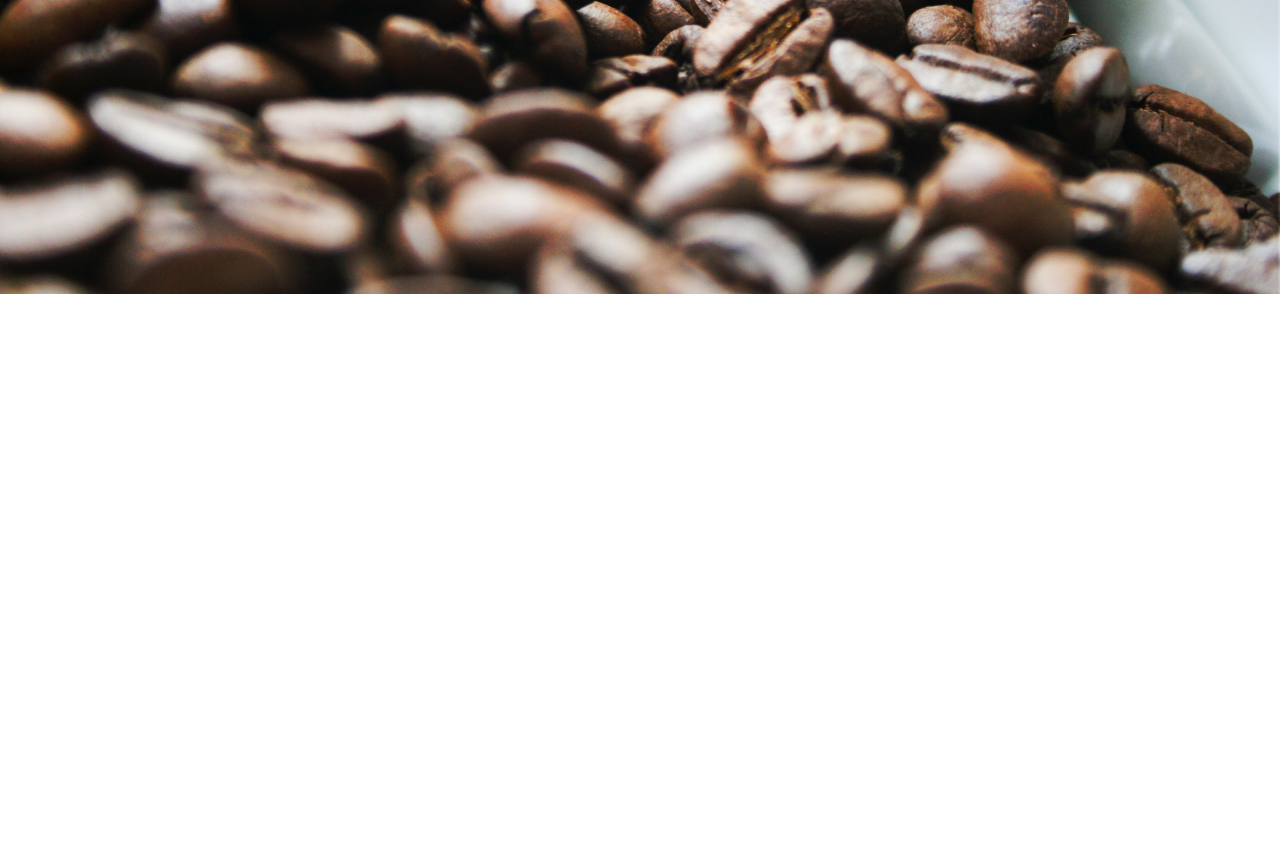
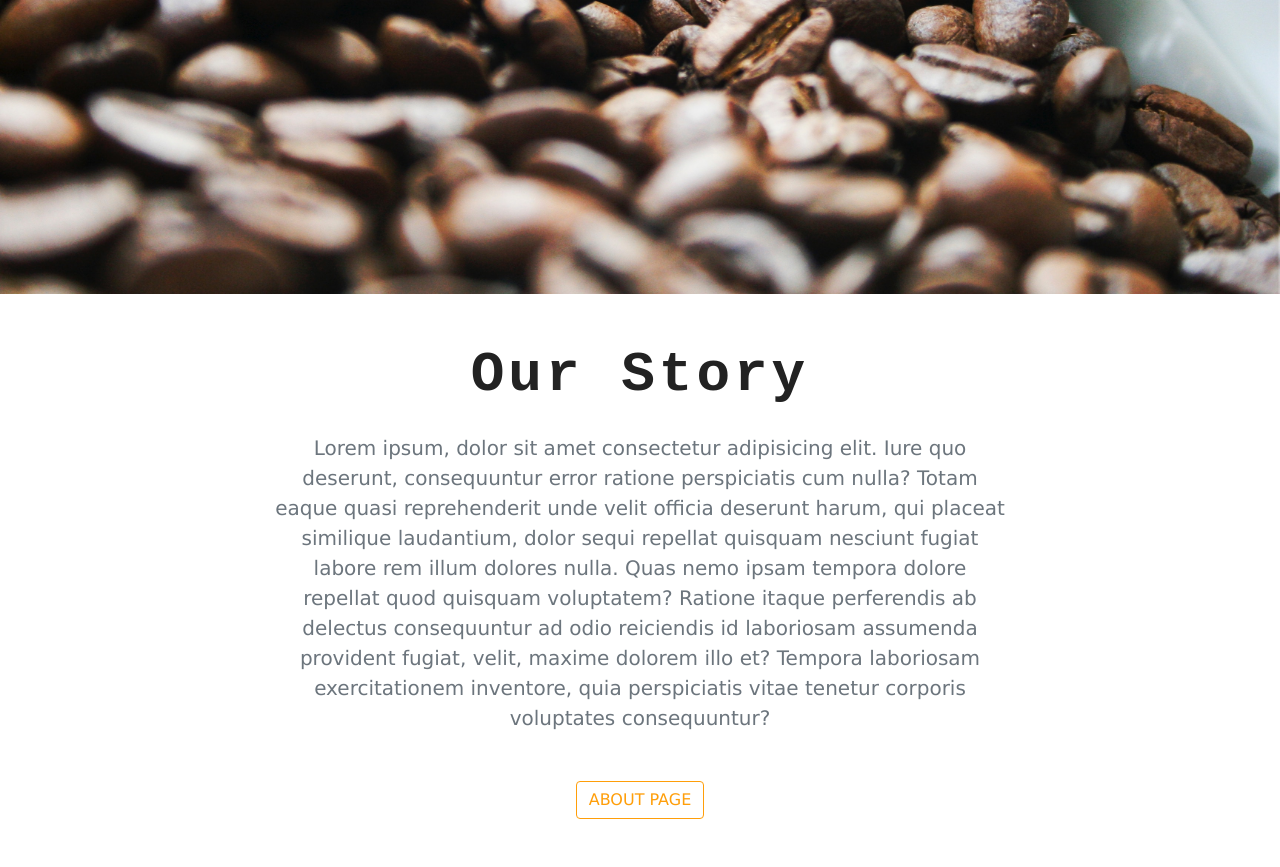
Before and after one commit to epratt86/gatsby-coffee, a Gatsby site: page / in a window 1280 px wide. Shown: the part 500-1367 px from the top of the page. Before the commit the page ends 800 px from the top, so only its background shows below. Built offline with nearby package versions, Linux system fonts and the light colour scheme; Gatsby itself is replaced by a stand-in of ours.

Commit message:
info home component, navigation container

```diff
--- a/src/components/Globals/Navbar.js
+++ b/src/components/Globals/Navbar.js
@@ -31,7 +31,8 @@ export default class Navbar extends Component {
 
   render() {
     return (
-      <nav className="navbar navbar-expand-sm bg-light navbar-light">
+      <div className="bg-light w-100">
+        <nav className="navbar navbar-expand-sm bg-light navbar-light container">
           <Link to="/" className="navbar-brand">
             <img src={logo} alt="logo" />
             {/* https://www.iconfinder.com/icons/185113/coffee_streamline_icon
@@ -62,6 +63,7 @@ export default class Navbar extends Component {
             </ul>
           </div>
         </nav>
+      </div>
     )
   }
 }
--- /dev/null
+++ b/src/components/Globals/Title.js
@@ -0,0 +1,11 @@
+import React from "react"
+
+export default function Title({ title }) {
+  return (
+    <div className="row">
+      <div className="col text-center mb-3">
+        <h1 className="display-4 text-capitalize font-weight-bold">{title}</h1>
+      </div>
+    </div>
+  )
+}
--- /dev/null
+++ b/src/components/Home/info.js
@@ -0,0 +1,34 @@
+import React from "react"
+import { Link } from "gatsby"
+import Title from "../Globals/Title"
+
+export default function info() {
+  return (
+    <section className="py-5">
+      <div className="container">
+        <Title title="our story" />
+        <div className="row">
+          <div className="col-10 col-sm-8 mx-auto text-center">
+            <p className="lead text-muted mb-5">
+              Lorem ipsum, dolor sit amet consectetur adipisicing elit. Iure quo
+              deserunt, consequuntur error ratione perspiciatis cum nulla? Totam
+              eaque quasi reprehenderit unde velit officia deserunt harum, qui
+              placeat similique laudantium, dolor sequi repellat quisquam
+              nesciunt fugiat labore rem illum dolores nulla. Quas nemo ipsam
+              tempora dolore repellat quod quisquam voluptatem? Ratione itaque
+              perferendis ab delectus consequuntur ad odio reiciendis id
+              laboriosam assumenda provident fugiat, velit, maxime dolorem illo
+              et? Tempora laboriosam exercitationem inventore, quia perspiciatis
+              vitae tenetur corporis voluptates consequuntur?
+            </p>
+            <Link to="/about">
+              <button className="btn btn-yellow text-uppercase">
+                about page
+              </button>
+            </Link>
+          </div>
+        </div>
+      </div>
+    </section>
+  )
+}
--- a/src/components/layout.css
+++ b/src/components/layout.css
@@ -1,5 +1,5 @@
 :root {
-  --mainBrown: #2d1ef1;
+  --mainBrown: #2d1e1f;
   --mainYellow: rgb(255, 158, 9);
   --mainGrey: #ece8dc;
   --mainWhite: #fff;
@@ -43,3 +43,14 @@ h6 {
   background: linear-gradient(rgba(255, 158, 9, 0.5), rgba(255, 158, 9, 0.5));
   opacity: 1 !important;
 }
+
+.btn-yellow {
+  color: var(--mainYellow);
+  border-color: var(--mainYellow);
+  transition: 0.6s;
+}
+
+.btn-yellow:hover {
+  background: var(--mainYellow);
+  color: var(--mainBrown);
+}
--- a/src/pages/index.js
+++ b/src/pages/index.js
@@ -4,6 +4,7 @@ import { Link, graphql } from "gatsby"
 import Layout from "../components/layout"
 import SEO from "../components/seo"
 import BackgroundSection from "../components/Globals/BackgroundSection"
+import Info from "../components/Home/info"
 
 const IndexPage = ({ data }) => (
   <Layout>
@@ -13,6 +14,7 @@ const IndexPage = ({ data }) => (
       title="coffee time"
       styleClass="default-background"
     />
+    <Info />
   </Layout>
 )
 
```
Lines whose indentation alone changed are shown as unchanged.
